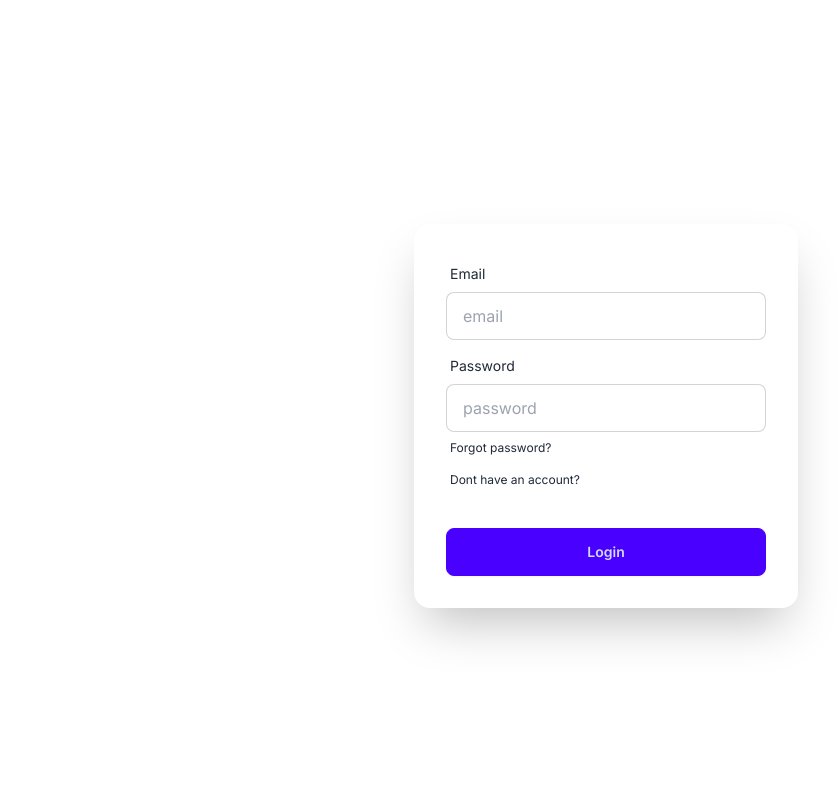
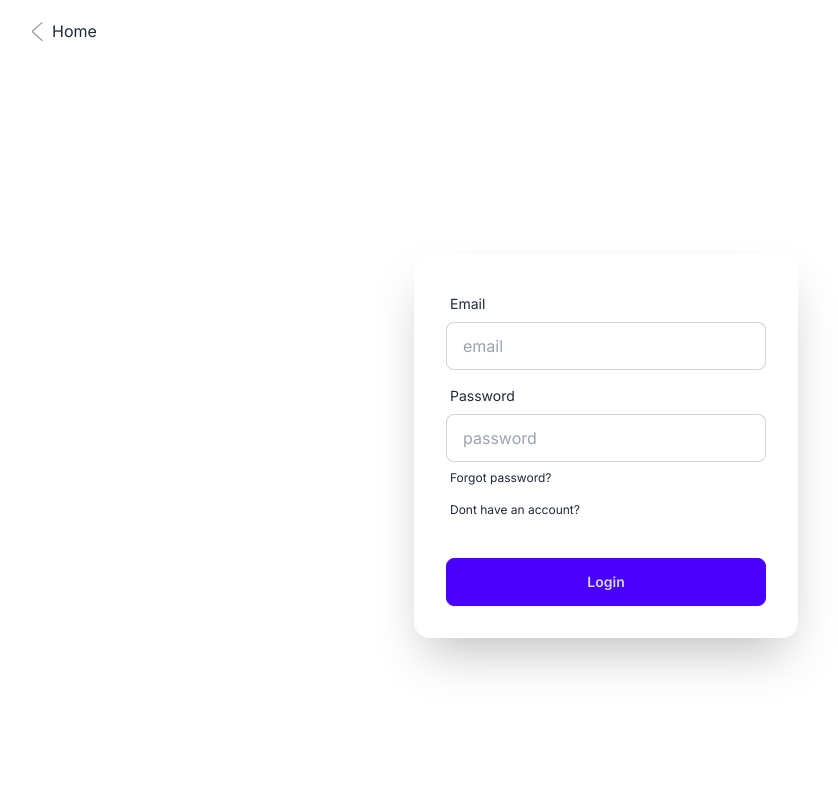
Before and after one commit to Iliaddh/textToImageAINext, a Next.js app: page /login in a window 1280 px wide. Shown: the top 800 px of the page, without its empty margins (34-872 px from the left). Built offline with nearby package versions, Linux system fonts and the light colour scheme.

Commit message:
Dashboard layout created

```diff
--- a/app/(components)/Navbar.jsx
+++ b/app/(components)/Navbar.jsx
@@ -1,3 +1,4 @@
+"use client"
 import React from "react";
 import Link from "next/link";
 import Logo from "@/assets/Logo";
@@ -66,7 +67,7 @@ function Navbar() {
 
         <div className="navbar-end">
           {logIn || signUp ? <button className="btn btn-success  text-white " onClick={logOutHandler} >Log out</button>: <Link href="/login">
-            <button className="btn btn-success  text-white w-16" >Login</button>
+            <button className="btn btn-success  text-white w-16" >LOG IN</button>
           </Link>}
         </div>
       </div>
--- /dev/null
+++ b/app/(dashboard)/(routes)/dashboard/page.jsx
@@ -0,0 +1,7 @@
+import React from "react";
+
+const Dashboard = () => {
+  return <div>Dashboard</div>;
+};
+
+export default Dashboard;
--- /dev/null
+++ b/app/(dashboard)/layout.jsx
@@ -0,0 +1,19 @@
+import React from "react";
+import Navbar from "../(components)/Navbar";
+
+const DashboardLayout = ({ children }) => {
+  return (
+    <div className="h-full relative">
+      <div className="hidden h-full md:flex md:w-72 md:flex-col md:fixed md:inset-y-0 z-[80] bg-gray-900">
+        <div>Hello sidebar</div>
+      </div>
+      <main className="md:pl-72">
+        Hello content
+        <Navbar/>
+        {children}
+      </main>
+    </div>
+  );
+};
+
+export default DashboardLayout;
--- a/app/api/generate/route.js
+++ b/app/api/generate/route.js
@@ -17,7 +17,7 @@ export async function POST(req ){
       prompt,
       n: 1,
       size: "1024x1024",
-      quality:"standard",
+      quality:"hd",
       response_format: "b64_json",
     });
     // console.log(aiResponse)
--- a/app/login/page.js
+++ b/app/login/page.js
@@ -6,6 +6,7 @@ import Router from "next/router";
 import { useRouter } from "next/navigation";
 import { useAppContext } from "@/context/page";
 import { set } from "mongoose";
+import Image from "next/image";
 
 function Login() {
   const [logInErrorMessage, setLogInErrorMessage] = useState("");
@@ -26,16 +27,32 @@ function Login() {
     if (res.status == 200) {
       alert("Logged in");
       setLogIn(true);
-      router.push("/");
+      router.push("/generate");
     } else if (res.status == 404) {
       setLogInErrorMessage("User not found");
-    }else if(res.status == 401){
-      setLogInErrorMessage("Invalid password")
+    } else if (res.status == 401) {
+      setLogInErrorMessage("Invalid password");
     }
     console.log(data);
   };
 
   return (
+    <>
+      <div className="flex px-4">
+        <button
+          onClick={() => router.push("/")}
+          className="flex justify-center items-center"
+        >
+          <Image
+            src="/images/back.svg"
+            alt="back"
+            width={30}
+            height={30}
+            className="object-contain opacity-40"
+          />
+          Home
+        </button>
+      </div>
       <div className="h-svh place-items-center justify-center align-middle flex ">
         <div className="card shrink-0 w-full max-w-sm shadow-2xl bg-base-100 place">
           <form className="card-body">
@@ -92,6 +109,7 @@ function Login() {
           </form>
         </div>
       </div>
+    </>
   );
 }
 
--- a/app/page.js
+++ b/app/page.js
@@ -7,8 +7,8 @@ import { Card } from "./(components)";
 import { FormField } from "./(components)";
 import Link from "next/link";
 import Logo from "@/assets/Logo";
-import Router from "next/navigation";
 import { useAppContext } from "@/context/page";
+import { useRouter } from "next/navigation";
 const RenderCards = ({ data, title }) => {
   if (data?.length > 0) {
     return data.map((post) => <Card key={post._id} {...post} />);
@@ -20,6 +20,7 @@ const RenderCards = ({ data, title }) => {
 };
 
 function Home() {
+  const router = useRouter();
   const {
     loading,
     setLoading,
@@ -84,6 +85,14 @@ function Home() {
       }, 500)
     );
   };
+
+  const createHandler = () => {
+    if (logIn || signUp) {
+      router.push("/generate");
+    } else {
+      router.push("/login");
+    }
+  }
   return (
     <>
       <div className="navbar bg-base-100 ">
@@ -138,8 +147,8 @@ function Home() {
             </button>
           ) : (
             <Link href="/login">
-              <button className="btn btn-success  text-white w-16">
-                Login
+              <button className="btn btn-success  text-white w-18">
+                LOG IN
               </button>
             </Link>
           )}
@@ -154,11 +163,9 @@ function Home() {
               AI-powered image generator lets you create professional-quality
               images with just a few clicks.
             </p>
-            <Link href="/generate" className="mx-4">
-              <button className="btn btn-success  text-white drop-shadow-xl w-24">
-                Create
-              </button>
-            </Link>
+            <button onClick={createHandler} className="btn btn-success  text-white drop-shadow-xl w-24">
+              Create
+            </button>
           </div>
         </div>
       </div>
```
Also changed, not shown: public/images/back.svg (added). Lines whose indentation alone changed are shown as unchanged.
